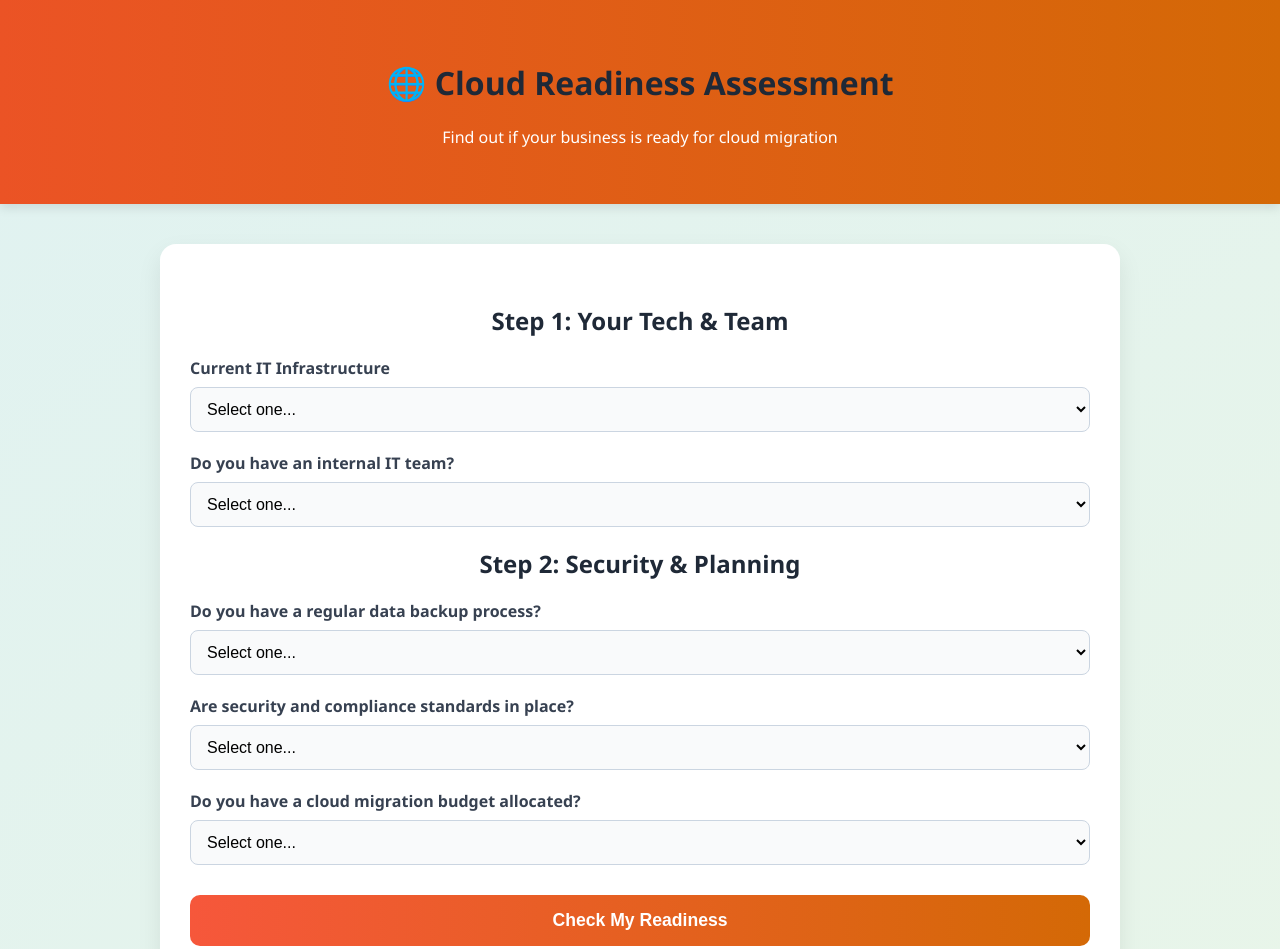
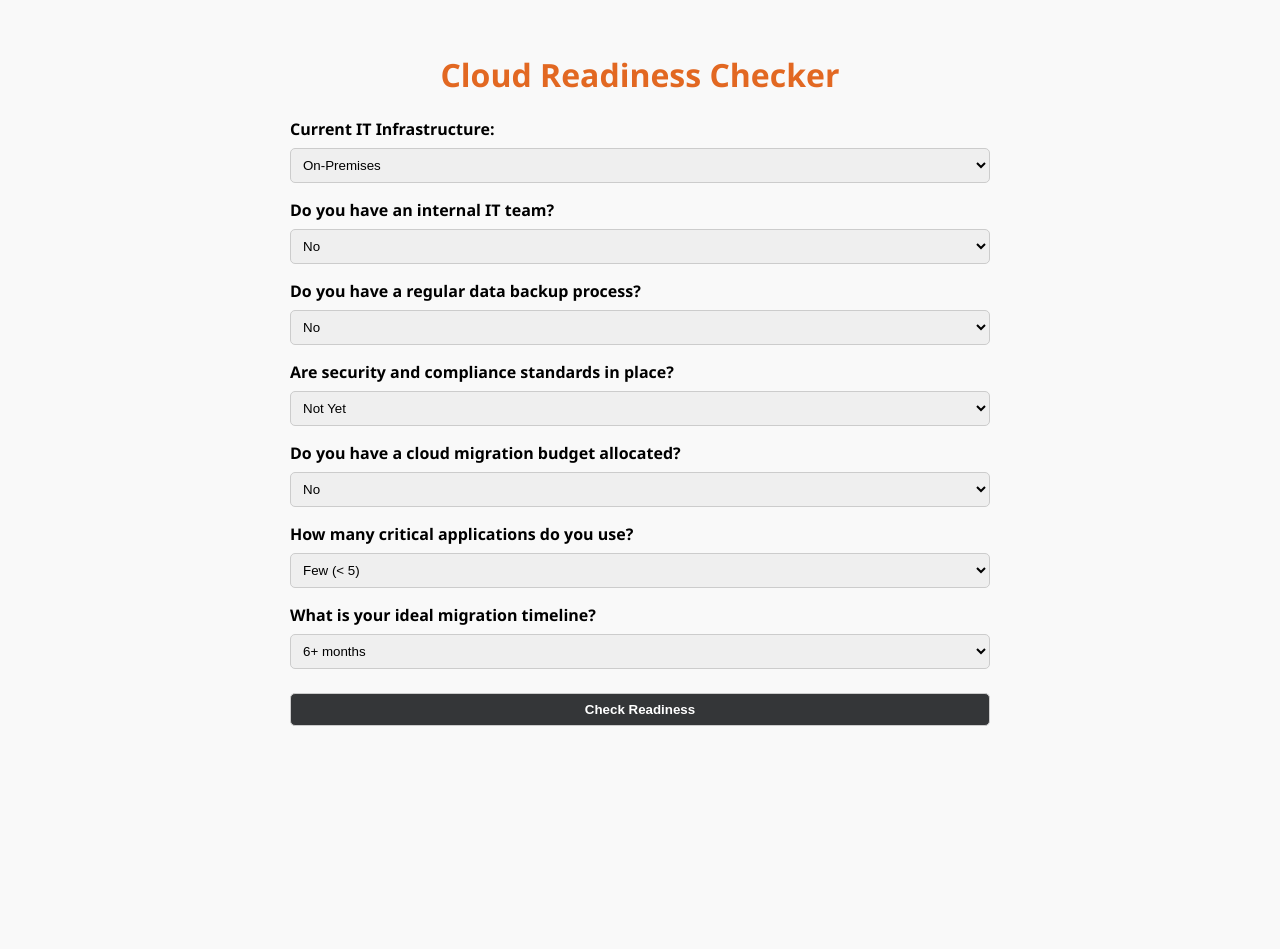
Before and after one commit to LindiweD-Collab/bridge, a plain HTML site: page public/cloud-readiness.html in a window 1280 px wide. Shown: the top 949 px of the page. After the commit the page ends 822 px from the top, so only its background shows below. Drawn offline with Linux system fonts and the light colour scheme.

Commit message:
Update cloud-readiness.html

```diff
--- a/public/cloud-readiness.html
+++ b/public/cloud-readiness.html
@@ -2,211 +2,153 @@
 <html lang="en">
 <head>
   <meta charset="UTF-8" />
-  <meta name="viewport" content="width=device-width, initial-scale=1.0"/>
-  <title>Cloud Readiness Assessment | TechBridge Innovations</title>
+  <meta name="viewport" content="width=device-width, initial-scale=1" />
+  <title>Cloud Readiness Checker</title>
   <style>
     body {
       font-family: 'Segoe UI', sans-serif;
-      background: linear-gradient(to bottom right, #e0f2f1, #e8f5e9);
-      margin: 0;
-      padding: 0;
+      padding: 2rem;
+      max-width: 700px;
+      margin: auto;
+      background: #f9f9f9;
     }
-
-    header {
-      background: linear-gradient(to right, #eb5325, #d46906);
-      color: white;
-      padding: 40px 20px;
+    h1 {
       text-align: center;
-      box-shadow: 0 4px 10px rgba(0,0,0,0.1);
+      color: #e26822;
     }
-
-    .container {
-      max-width: 900px;
-      margin: 40px auto;
-      background: white;
-      padding: 40px 30px;
-      border-radius: 16px;
-      box-shadow: 0 10px 25px rgba(0,0,0,0.08);
-    }
-
-    h1, h2 {
-      text-align: center;
-      color: #1f2937;
-    }
-
     label {
       display: block;
-      margin: 20px 0 8px;
+      margin-top: 1rem;
+      font-weight: 600;
+    }
+    select, input, button {
+      width: 100%;
+      padding: 0.5rem;
+      margin-top: 0.5rem;
+      border-radius: 5px;
+      border: 1px solid #ccc;
+    }
+    button {
+      margin-top: 1.5rem;
+      background: #343638;
+      color: white;
       font-weight: bold;
-      color: #374151;
+      cursor: pointer;
     }
-
-    select, input[type="text"], textarea {
-      width: 100%;
-      padding: 12px;
-      border-radius: 8px;
-      border: 1px solid #cbd5e1;
-      background-color: #f9fafb;
-      transition: border 0.3s;
-      font-size: 1rem;
+    .score {
+      font-size: 1.5rem;
+      font-weight: bold;
+      text-align: center;
+      margin-top: 2rem;
+      padding: 1rem;
+      border-radius: 10px;
     }
-
-    select:focus, input:focus, textarea:focus {
-      border-color: #3b82f6;
-      outline: none;
+    .low {
+      background: #f8d7da;
+      color: #ec201d;
+      border: 1px solid #f5c6cb;
     }
-
-    button {
-      display: block;
-      width: 100%;
-      padding: 15px;
-      background-image: linear-gradient(to right, #f6573b, #d46906);
-      color: white;
-      font-size: 1.1rem;
-      font-weight: bold;
-      border: none;
-      border-radius: 10px;
-      cursor: pointer;
-      margin-top: 30px;
-      transition: background 0.3s ease;
+    .medium {
+      background: #fff3cd;
+      color: #f3b90a;
+      border: 1px solid #ffeeba;
     }
-
-    button:hover {
-      background-image: linear-gradient(to right, #eb5325, #d46906);
-    }
-
-    .result-box {
-      margin-top: 40px;
-      padding: 30px;
-      border-radius: 12px;
-      text-align: center;
-      font-size: 1.2rem;
-      font-weight: bold;
-      box-shadow: 0 0 12px rgba(0,0,0,0.05);
-    }
-
-    .score {
-      font-size: 2rem;
-      margin-bottom: 10px;
-    }
-
-    .fit-high {
-      background-color: #dcfce7;
-      color: #166534;
-      border: 2px solid #22c55e;
-    }
-
-    .fit-medium {
-      background-color: #fef9c3;
-      color: #854d0e;
-      border: 2px solid #eab308;
-    }
-
-    .fit-low {
-      background-color: #fee2e2;
-      color: #991b1b;
-      border: 2px solid #ef4444;
+    .high {
+      background: #d4edda;
+      color: #15d642;
+      border: 1px solid #c3e6cb;
     }
   </style>
 </head>
 <body>
 
-  <header>
-    <h1>🌐 Cloud Readiness Assessment</h1>
-    <p>Find out if your business is ready for cloud migration</p>
-  </header>
+  <h1>Cloud Readiness Checker</h1>
 
-  <div class="container">
-    <form id="assessmentForm">
-      <h2> Step 1: Your Tech & Team</h2>
+  <form id="readinessForm">
 
-      <label for="it">Current IT Infrastructure</label>
-      <select id="it" required>
-        <option value="">Select one...</option>
-        <option value="2">On-prem only</option>
-        <option value="4">Hybrid (on-prem + cloud)</option>
-        <option value="5">Cloud-first</option>
+    <label for="env">Current IT Infrastructure:</label>
+    <select id="env">
+      <option value="1">On‑Premises</option>
+      <option value="2">Hybrid</option>
+      <option value="3">Cloud‑Native</option>
     </select>
 
     <label for="team">Do you have an internal IT team?</label>
-      <select id="team" required>
-        <option value="">Select one...</option>
-        <option value="3">No</option>
-        <option value="4">Yes, small</option>
-        <option value="5">Yes, dedicated</option>
+    <select id="team">
+      <option value="1">No</option>
+      <option value="2">Partially</option>
+      <option value="3">Yes</option>
     </select>
 
-      <h2> Step 2: Security & Planning</h2>
-
+    <!-- Step 2 -->
     <label for="backup">Do you have a regular data backup process?</label>
-      <select id="backup" required>
-        <option value="">Select one...</option>
-        <option value="2">No</option>
-        <option value="4">Partially</option>
-        <option value="5">Yes</option>
+    <select id="backup">
+      <option value="1">No</option>
+      <option value="2">Somewhat</option>
+      <option value="3">Yes</option>
     </select>
 
-      <label for="security">Are security and compliance standards in place?</label>
-      <select id="security" required>
-        <option value="">Select one...</option>
-        <option value="2">No</option>
-        <option value="4">Some policies</option>
-        <option value="5">Fully compliant</option>
+    <label for="compliance">Are security and compliance standards in place?</label>
+    <select id="compliance">
+      <option value="1">Not Yet</option>
+      <option value="2">Partially</option>
+      <option value="3">Fully</option>
     </select>
 
     <label for="budget">Do you have a cloud migration budget allocated?</label>
-      <select id="budget" required>
-        <option value="">Select one...</option>
-        <option value="2">No budget</option>
-        <option value="4">Tentative budget</option>
-        <option value="5">Fully budgeted</option>
+    <select id="budget">
+      <option value="1">No</option>
+      <option value="2">Maybe</option>
+      <option value="3">Yes</option>
     </select>
 
-      <button type="submit"> Check My Readiness</button>
+    <!-- Step 3 -->
+    <label for="apps">How many critical applications do you use?</label>
+    <select id="apps">
+      <option value="1">Few (< 5)</option>
+      <option value="2">Moderate (5–20)</option>
+      <option value="3">Many (> 20)</option>
+    </select>
+
+    <label for="timeline">What is your ideal migration timeline?</label>
+    <select id="timeline">
+      <option value="1">6+ months</option>
+      <option value="2">3–6 months</option>
+      <option value="3">< 3 months</option>
+    </select>
+
+    <button type="button" id="checkBtn">Check Readiness</button>
   </form>
 
-    <div id="result" class="result-box" style="display:none;">
-      <div class="score" id="scoreText"></div>
-      <div id="fitLevel"></div>
-    </div>
-  </div>
+  <div id="score" class="score"></div>
 
   <script>
-    const form = document.getElementById("assessmentForm");
-    const resultBox = document.getElementById("result");
-    const scoreText = document.getElementById("scoreText");
-    const fitLevel = document.getElementById("fitLevel");
+    const form = document.getElementById('readinessForm');
+    const scoreEl = document.getElementById('score');
 
-    form.addEventListener("submit", function(e) {
-      e.preventDefault();
+    document.getElementById('checkBtn').addEventListener('click', () => {
+      const values = Array.from(form.elements)
+        .filter(el => el.tagName === 'SELECT')
+        .map(el => parseInt(el.value));
 
-      const scores = [
-        parseInt(document.getElementById("it").value),
-        parseInt(document.getElementById("team").value),
-        parseInt(document.getElementById("backup").value),
-        parseInt(document.getElementById("security").value),
-        parseInt(document.getElementById("budget").value)
-      ];
+      const total = values.reduce((a, b) => a + b, 0);
+      let level = '';
+      let cssClass = '';
 
-      const total = scores.reduce((a, b) => a + b, 0);
-      const avg = Math.round(total / scores.length);
+      if (total <= 10) {
+        level = 'Low Readiness';
+        cssClass = 'low';
+      } else if (total <= 16) {
+        level = 'Medium Readiness';
+        cssClass = 'medium';
+      } else {
+        level = 'High Readiness';
+        cssClass = 'high';
+      }
 
-      resultBox.style.display = "block";
-
-      scoreText.textContent = `Readiness Score: ${avg}/5`;
-
-      if (avg >= 4.5) {
-        resultBox.className = "result-box fit-high";
-        fitLevel.textContent = "✅ You're Cloud-Ready! Migration can begin.";
-      } else if (avg >= 3) {
-        resultBox.className = "result-box fit-medium";
-        fitLevel.textContent = "🛠 You're almost there. Let's fix a few gaps.";
-      } else {
-        resultBox.className = "result-box fit-low";
-        fitLevel.textContent = "🚧 Not ready yet. Let's help you prepare properly.";
-      }
+      scoreEl.className = 'score ' + cssClass;
+      scoreEl.textContent = `${level} (${total} / 21)`;
     });
   </script>
-
 </body>
 </html>
```
Lines whose indentation alone changed are shown as unchanged.
